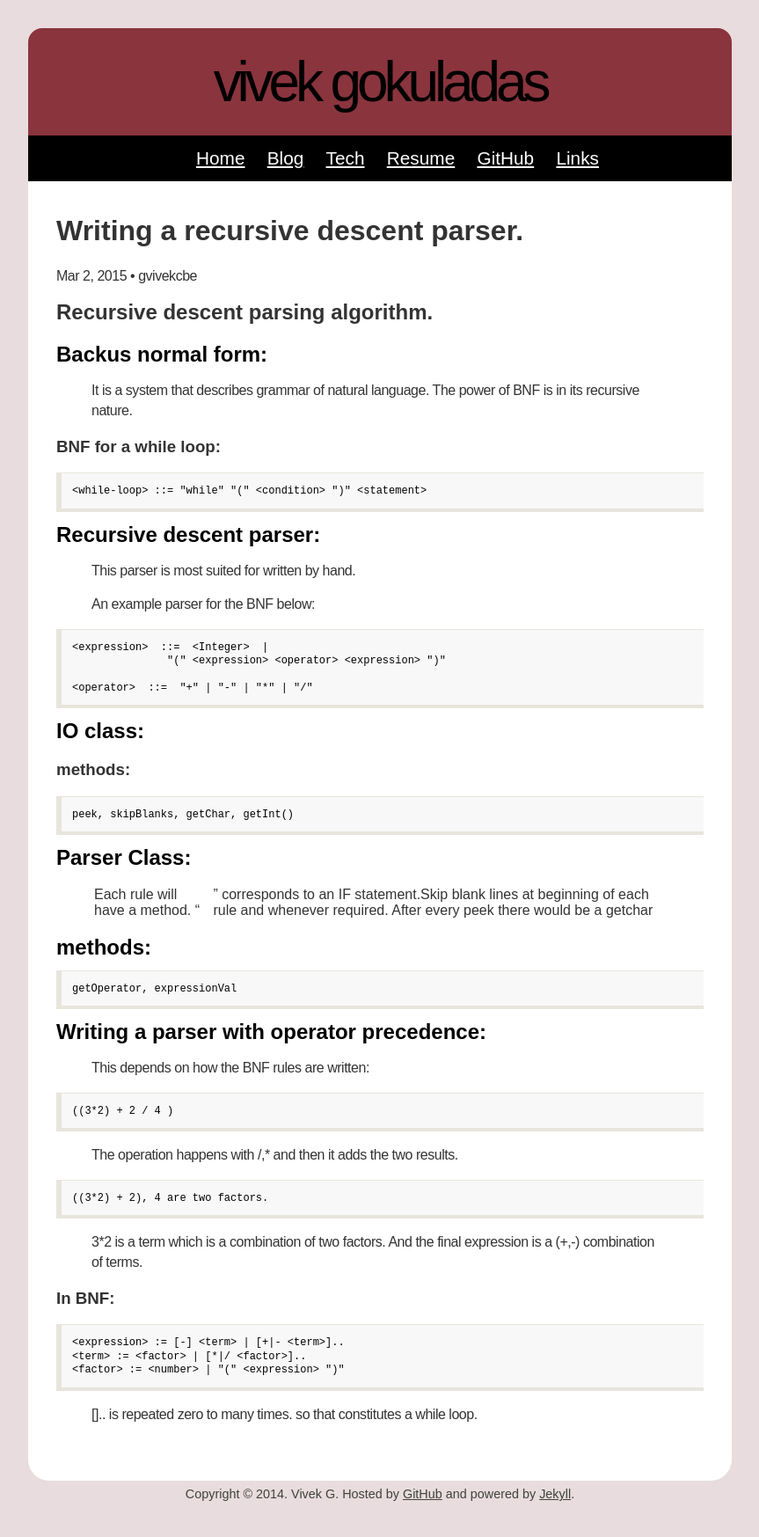
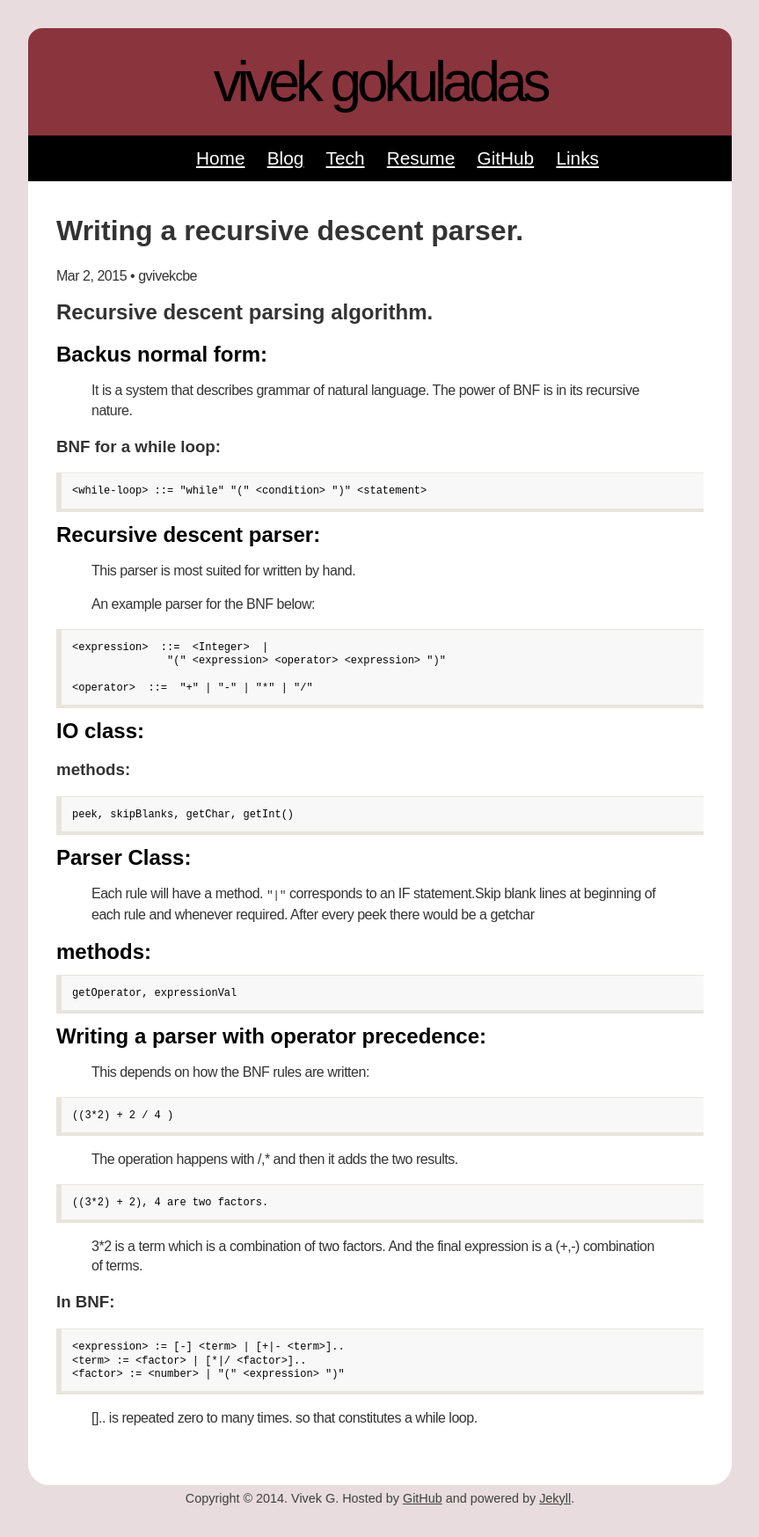
Before and after one commit to excray/excray.github.io, a Jekyll site: the page built from tech/_posts/2015-03-02-Writing a recursive descent parser.markdown, in a window 1280 px wide. Shown: the whole page at 88% size, without its empty margins (208-1071 px from the left). Built offline with Jekyll 4.4.1, drawn with Linux system fonts in a browser that asks for light colours.

```diff
--- a/tech/_posts/2015-03-02-Writing a recursive descent parser.markdown
+++ b/tech/_posts/2015-03-02-Writing a recursive descent parser.markdown
@@ -38,7 +38,7 @@ The power of BNF is in its recursive nature.
 
 ## Parser Class:
 
-> Each rule will have a method. "|" corresponds to an IF statement.Skip blank lines at beginning of each rule and whenever required. After every peek there would be a getchar
+> Each rule will have a method. `"|"` corresponds to an IF statement.Skip blank lines at beginning of each rule and whenever required. After every peek there would be a getchar
 
 ## methods:
 
```
